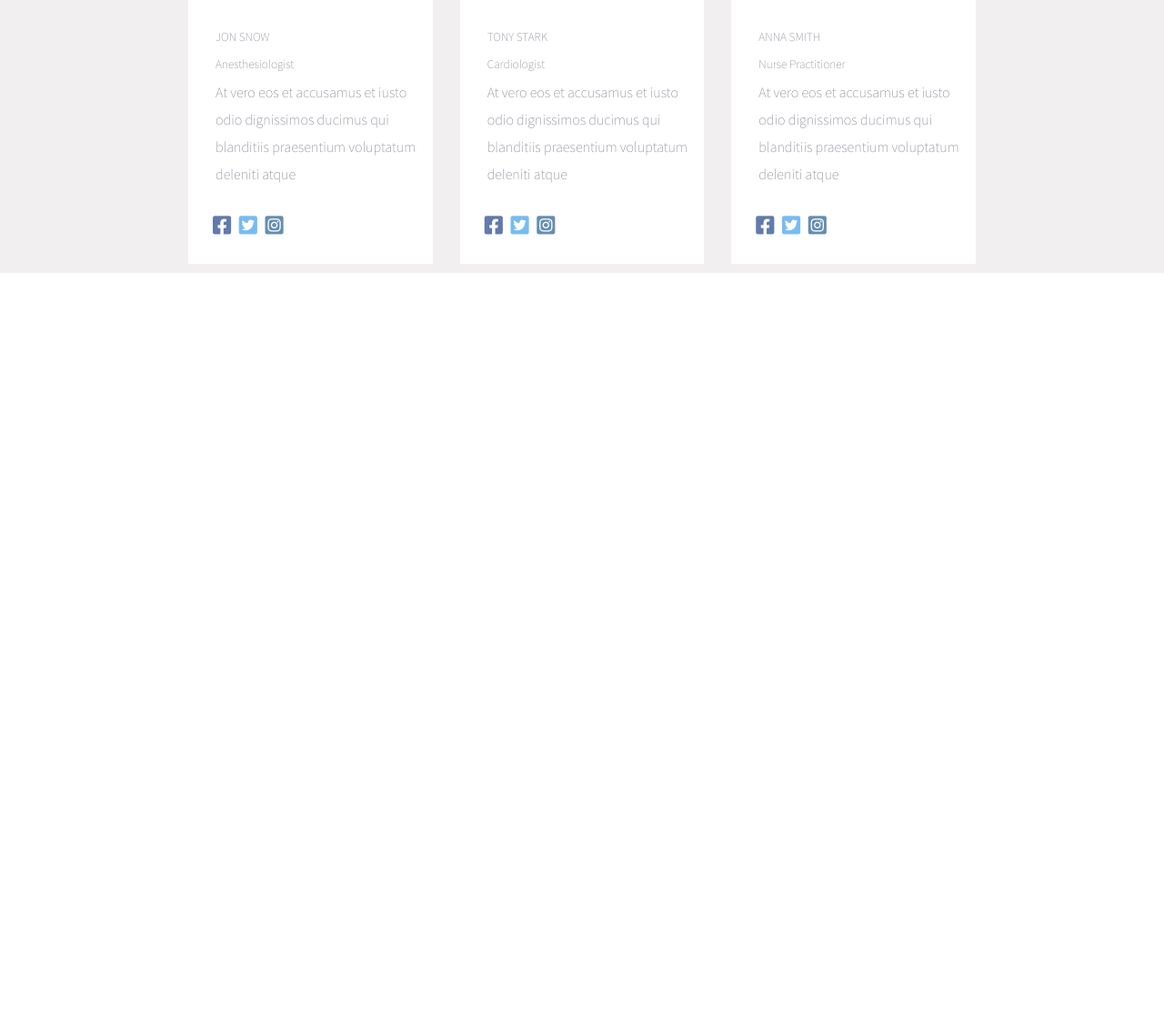
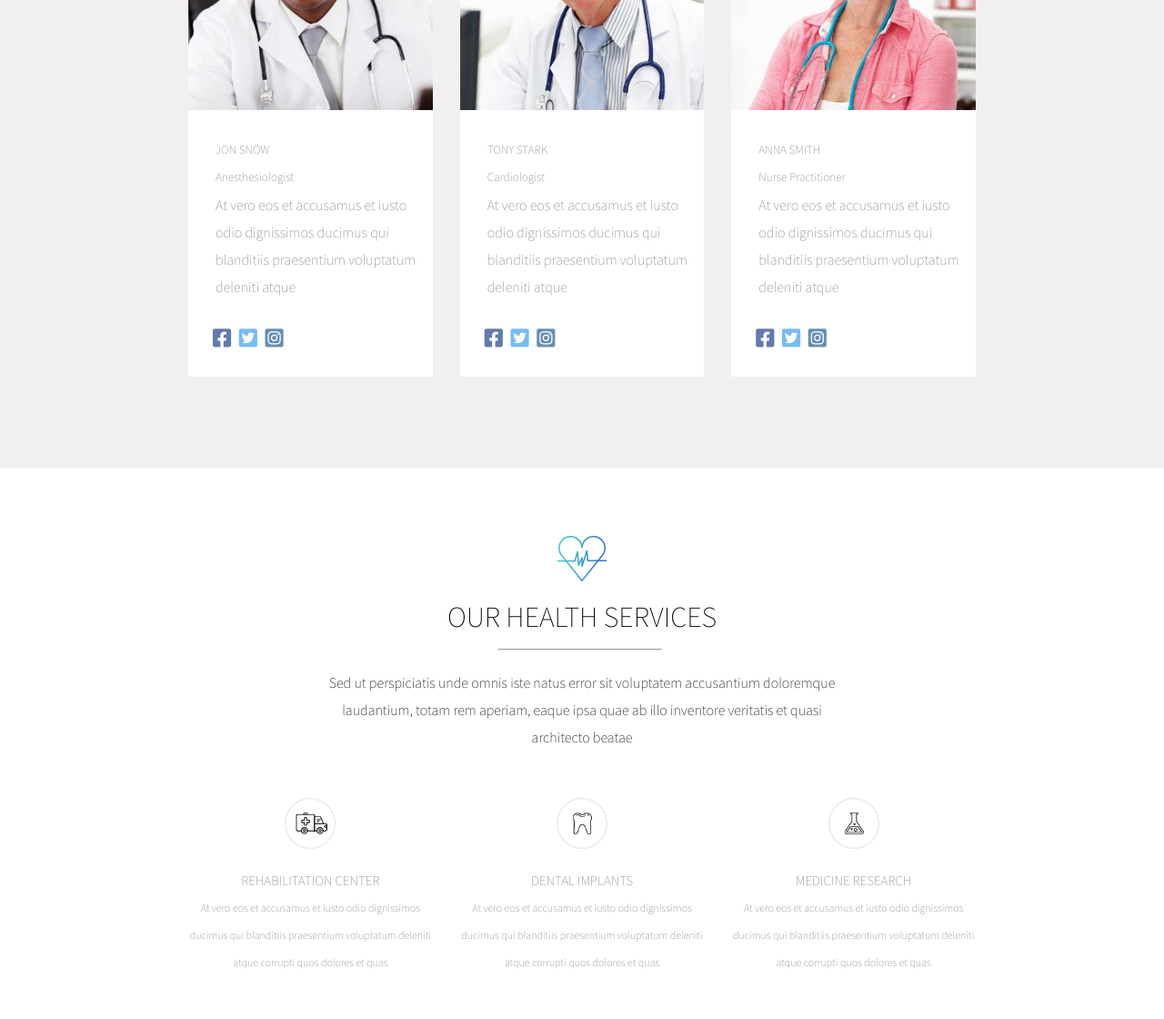
Before and after one commit to Sambataro/proj-html-vuejs, a website: page index.html in a window 1280 px wide. Shown: the part 1680-2800 px from the top of the page at 91% size. Before the commit the page ends 1980 px from the top, so only its background shows below. Drawn offline with nearby package versions, Linux system fonts and the light colour scheme; files whose address does not match are found by name.

Commit message:
completata sezione services

```diff
--- a/index.html
+++ b/index.html
@@ -127,7 +127,55 @@
           </div>
 
         </div>
+        <!-- // doctor section -->
         <!-- service section -->
+        <div class="services">
+
+          <div class="top">
+            <img src="images/icon-6.png" alt="">
+            <h3>OUR HEALTH SERVICES</h3>
+            <hr>
+            <p>Sed ut perspiciatis unde omnis iste natus error sit voluptatem accusantium doloremque laudantium, totam rem aperiam, eaque ipsa quae ab illo inventore veritatis et quasi architecto beatae</p>
+          </div>
+          <div class="bottom">
+
+            <div class="item">
+              <img src="images/icon-14.png" alt="">
+              <h5>REHABILITATION CENTER</h5>
+              <p>At vero eos et accusamus et iusto odio dignissimos ducimus qui blanditiis praesentium voluptatum deleniti atque corrupti quos dolores et quas</p>
+            </div>
+            <div class="item">
+              <img src="images/icon-15.png" alt="">
+              <h5>DENTAL IMPLANTS</h5>
+              <p>At vero eos et accusamus et iusto odio dignissimos ducimus qui blanditiis praesentium voluptatum deleniti atque corrupti quos dolores et quas</p>
+            </div>
+            <div class="item">
+              <img src="images/icon-16.png" alt="">
+              <h5>MEDICINE RESEARCH</h5>
+              <p>At vero eos et accusamus et iusto odio dignissimos ducimus qui blanditiis praesentium voluptatum deleniti atque corrupti quos dolores et quas</p>
+            </div>
+            <div class="item">
+              <img src="images/icon-11.png" alt="">
+              <h5>BLOOD BANK</h5>
+              <p>At vero eos et accusamus et iusto odio dignissimos ducimus qui blanditiis praesentium voluptatum deleniti atque corrupti quos dolores et quas</p>
+            </div>
+            <div class="item">
+              <img src="images/icon-12.png" alt="">
+              <h5>PHARMACEUTICAL ADVICE</h5>
+              <p>At vero eos et accusamus et iusto odio dignissimos ducimus qui blanditiis praesentium voluptatum deleniti atque corrupti quos dolores et quas</p>
+            </div>
+            <div class="item">
+              <img src="images/icon-13.png" alt="">
+              <h5>MEDICAL COUNSELING</h5>
+              <p>At vero eos et accusamus et iusto odio dignissimos ducimus qui blanditiis praesentium voluptatum deleniti atque corrupti quos dolores et quas</p>
+            </div>
+
+
+
+          </div>
+
+        </div>
+        <!-- //service section -->
         <!-- tour section -->
         <!-- appointemnt section -->
         <!-- logo partner section -->
--- a/src/partials/_main.scss
+++ b/src/partials/_main.scss
@@ -2,13 +2,13 @@
 
 .welcome
 {
-  height: 450px;
   width: 100%;
   font-family: 'Source Sans Pro', sans-serif;
   font-weight: 200;
   display: flex;
   flex-direction: column;
   align-items: center;
+  padding: 50px 0;
 
   .top
   {
@@ -82,12 +82,12 @@
   display: flex;
   flex-direction: column;
   align-items: center;
-  height: 930px;
   width: 100%;
   font-family: 'Source Sans Pro', sans-serif;
   font-weight: 200;
   line-height: 30px;
   background-color: #F1EFEF;
+  padding: 100px 0;
 
   .top
   {
@@ -161,3 +161,99 @@
     }
   }
 }
+
+.services
+{
+
+  display: flex;
+  flex-direction: column;
+  align-items: center;
+  height: 850px;
+  width: 100%;
+  font-family: 'Source Sans Pro', sans-serif;
+  font-weight: 200;
+  line-height: 30px;
+
+  .top
+  {
+    align-items: center;
+    justify-content: center;
+    width: 45%;
+    height: 270px;
+    text-align: center;
+    margin-top: 60px;
+    margin-bottom: 20px;
+
+    hr
+    {
+      width: 180px;
+      margin: 20px;
+      margin-left: 34%;
+      color: #7B818D;
+
+    }
+
+    h3
+    {
+      font-weight: 200;
+      font-size: 32px;
+    }
+
+    p
+    {
+      margin-top: 20px;
+      text-align: center;
+    }
+  }
+
+  .bottom
+  {
+    display: flex;
+    justify-content: center;
+    align-items: center;
+    flex-wrap: wrap;
+    width: 70%;
+    height: 600px;
+
+    .item
+    {
+      display: flex;
+      flex-direction: column;
+      justify-content: center;
+      align-items: center;
+      width: calc(100% / 3 - 20px);
+      height: 200px;
+      margin: 0 10px;
+      img
+      {
+        width: 20%;
+        margin-bottom: 20px;
+      }
+
+      h5  , p
+      {
+        font-weight: 200;
+        color:#7B818D;
+        text-align:center;
+      }
+
+      h5
+      {
+        font-size: 15px;
+        &:hover
+        {
+          color: $brandColor;
+          cursor: pointer;
+          transition: 1s;
+        }
+      }
+
+      p
+      {
+        color: #7B818D;
+        font-size: 12px;
+      }
+
+    }
+  }
+}
```
Also changed, not shown: css/app.css.
